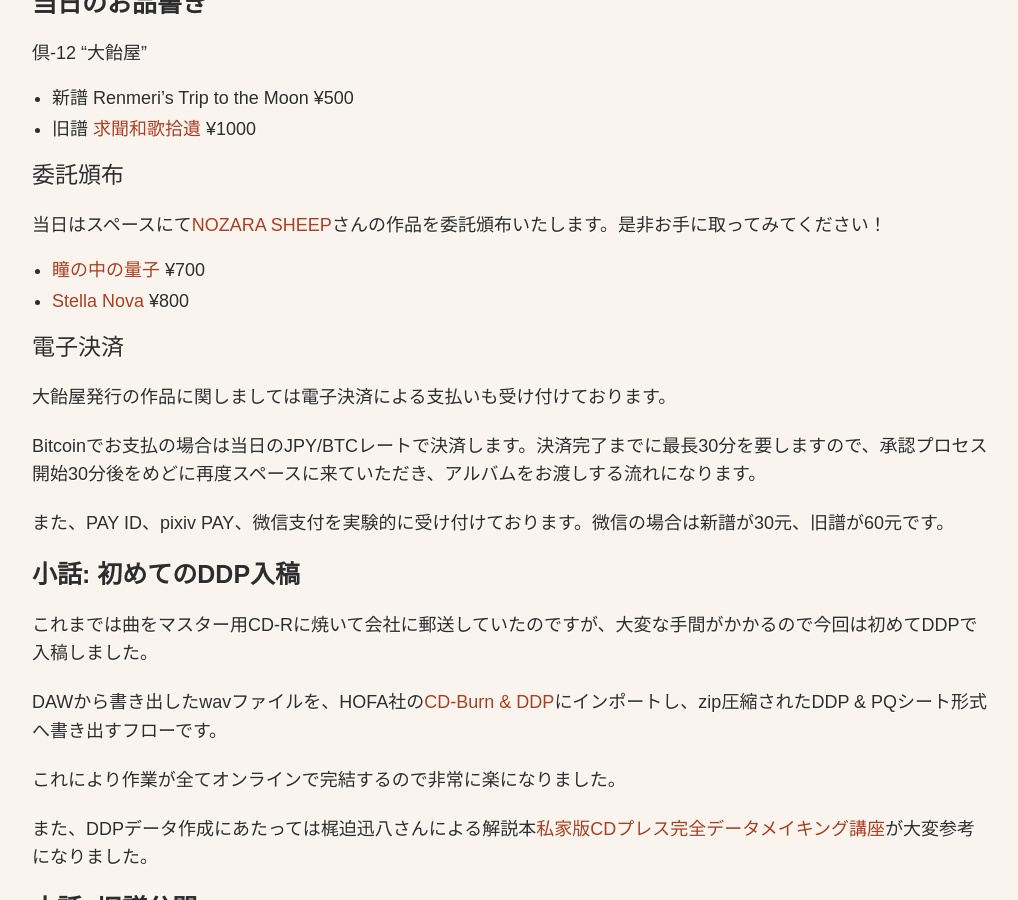
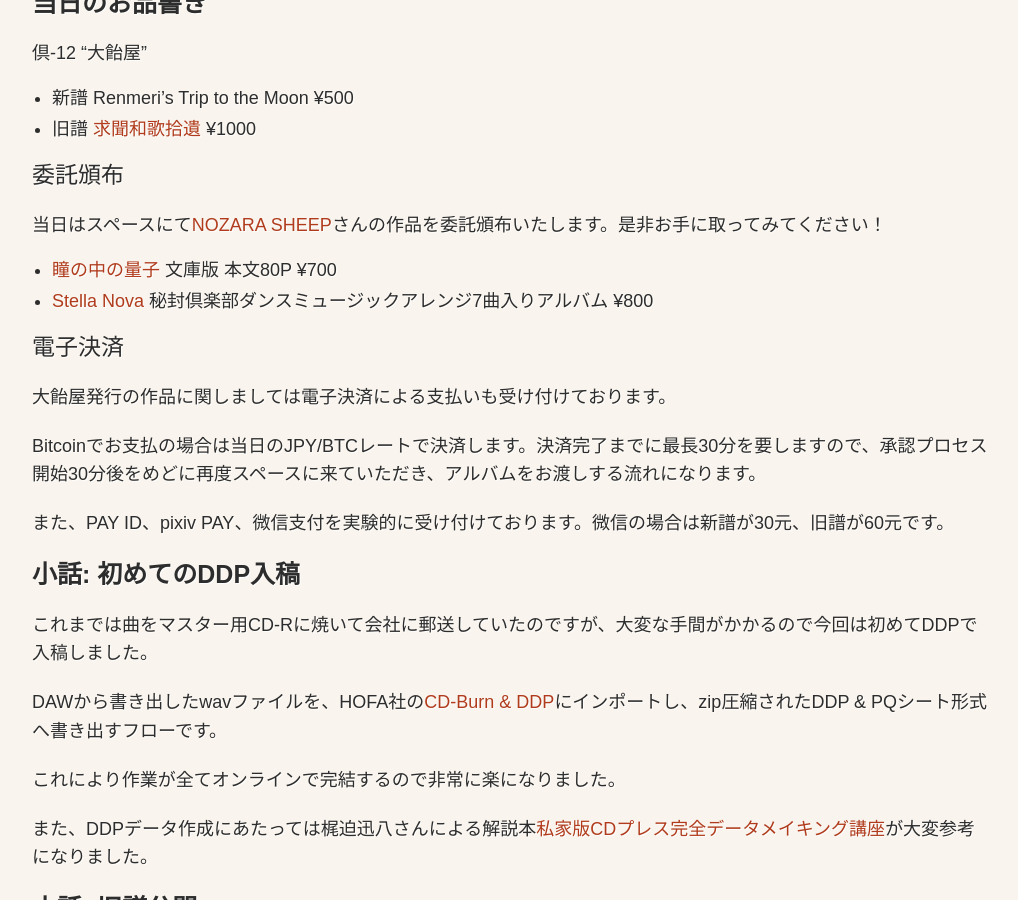
Before and after one commit to oameya/oameya.com, a Jekyll site: the page built from _posts/2017-09-07-kyoto-hifuu.markdown, in a window 1280 px wide and 900 px high, scrolled down 1025 px. Shown: the whole window, without its empty margins (128-1146 px from the left). Built offline with Jekyll 4.4.1, drawn with Linux system fonts in a browser that asks for light colours; nearby versions of some CDN libraries.

Commit message:
Updated Kyoto Hifuu

```diff
--- a/_posts/2017-09-07-kyoto-hifuu.markdown
+++ b/_posts/2017-09-07-kyoto-hifuu.markdown
@@ -35,8 +35,8 @@
 
 当日はスペースにて[NOZARA SHEEP](http://nozarasheep.tumblr.com)さんの作品を委託頒布いたします。是非お手に取ってみてください！
 
-- [瞳の中の量子](http://nozarasheep.tumblr.com/post/158742152668/%E5%A2%83%E7%95%8C%E3%81%8B%E3%82%89%E8%A6%96%E3%81%88%E3%81%9F%E5%A4%96%E7%95%8C-%E8%87%B3-%E5%8F%82%E5%8A%A0%E6%83%85%E5%A0%B1) ¥700
-- [Stella Nova](http://ns-stellanova.tumblr.com) ¥800
+- [瞳の中の量子](http://nozarasheep.tumblr.com/post/158742152668/%E5%A2%83%E7%95%8C%E3%81%8B%E3%82%89%E8%A6%96%E3%81%88%E3%81%9F%E5%A4%96%E7%95%8C-%E8%87%B3-%E5%8F%82%E5%8A%A0%E6%83%85%E5%A0%B1) 文庫版 本文80P ¥700
+- [Stella Nova](http://ns-stellanova.tumblr.com) 秘封倶楽部ダンスミュージックアレンジ7曲入りアルバム ¥800
 
 ### 電子決済
 
```
